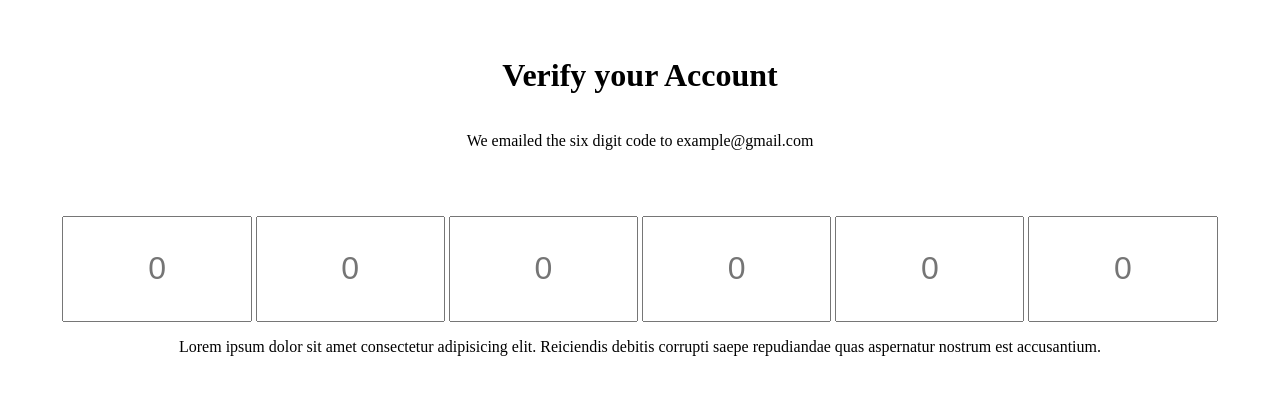
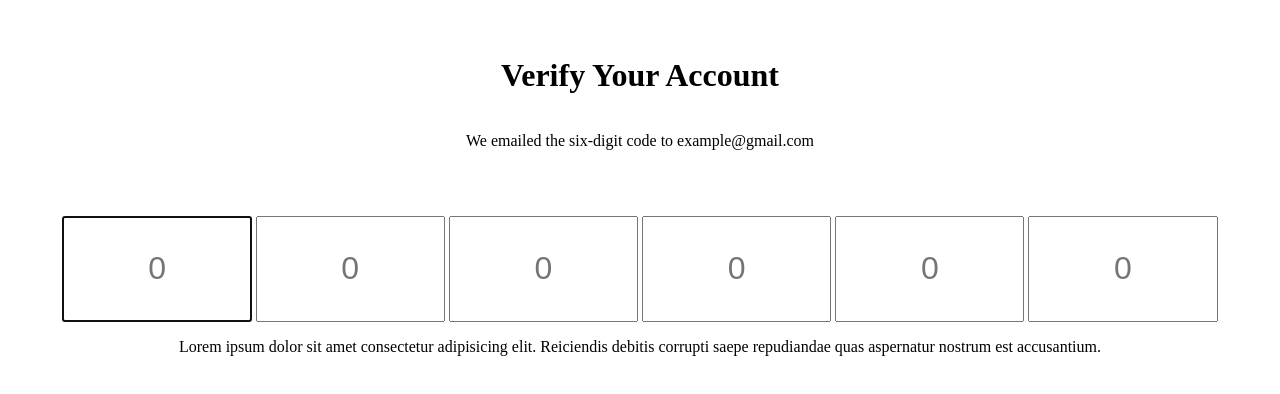
Before and after one commit to acciojob/OTP-somnath-choudhury, a website: page main.html in a window 1280 px wide. Drawn offline with Linux system fonts and the light colour scheme.

Commit message:
created a submission

```diff
--- a/main.html
+++ b/main.html
@@ -8,17 +8,16 @@
 
 <body>
 	<!-- the entire body must be written by student -->
-	<h1 id="verification_heading">Verify your Account</h1>
-
-    <p id="verification_subtext">We emailed the six digit code to example@gmail.com</p>
-
+	<h1 id="verification_heading">Verify Your Account</h1>
+    <p id="verification_subtext">We emailed the six-digit code to example@gmail.com</p>
     <div class="code-container">
-        <input id="code" type="text" maxlength="1" placeholder="0">
-        <input id="code" type="text" maxlength="1" placeholder="0">
-        <input id="code" type="text" maxlength="1" placeholder="0">
-        <input id="code" type="text" maxlength="1" placeholder="0">
-        <input id="code" type="text" maxlength="1" placeholder="0">
-        <input id="code" type="text" maxlength="1" placeholder="0">
+        <!-- Added the "code" class to all input fields as expected by the tests -->
+        <input id="code-1" class="code" type="text" maxlength="1" placeholder="0">
+        <input id="code-2" class="code" type="text" maxlength="1" placeholder="0">
+        <input id="code-3" class="code" type="text" maxlength="1" placeholder="0">
+        <input id="code-4" class="code" type="text" maxlength="1" placeholder="0">
+        <input id="code-5" class="code" type="text" maxlength="1" placeholder="0">
+        <input id="code-6" class="code" type="text" maxlength="1" placeholder="0">
     </div>
 
     <p>Lorem ipsum dolor sit amet consectetur adipisicing elit. Reiciendis debitis corrupti saepe repudiandae quas aspernatur nostrum est accusantium.</p>
--- a/script.js
+++ b/script.js
@@ -1,23 +1,36 @@
-//your JS code here. If required.
 const inputs = Array.from(document.querySelectorAll('.code-container input'));
-const codeContainer = document.querySelector('.code-container')
+
+        // Listen for keyboard events on the entire container to handle both typing and backspace.
+        const codeContainer = document.querySelector('.code-container');
+
+        // Set initial focus to the first input field when the page loads
+        document.addEventListener('DOMContentLoaded', () => {
+            inputs[0].focus();
+        });
 
         codeContainer.addEventListener('keydown', (e) => {
             const currentInput = e.target;
             const currentIndex = inputs.indexOf(currentInput);
 
+            // Handle Backspace
             if (e.key === 'Backspace' && currentIndex > 0) {
-    e.preventDefault()
+                // Prevent the default browser behavior (e.g., navigating back)
+                e.preventDefault();
+                // Clear the current input field's value
                 currentInput.value = '';
+                // Move focus to the previous input field
                 inputs[currentIndex - 1].focus();
             }
-})
+        });
 
         codeContainer.addEventListener('input', (e) => {
             const currentInput = e.target;
             const currentIndex = inputs.indexOf(currentInput);
 
-  if (currentInput.value.length === currentInput.maxLength && currentIndex < inputs.length -1 ) {
-    inputs[currentIndex + 1].focus()
+            // Handle Typing Forward
+            // If the current input has a value and it's not the last input,
+            // move the focus to the next field.
+            if (currentInput.value.length === currentInput.maxLength && currentIndex < inputs.length - 1) {
+                inputs[currentIndex + 1].focus();
             }
-})
+        });
```
Lines whose indentation alone changed are shown as unchanged.
